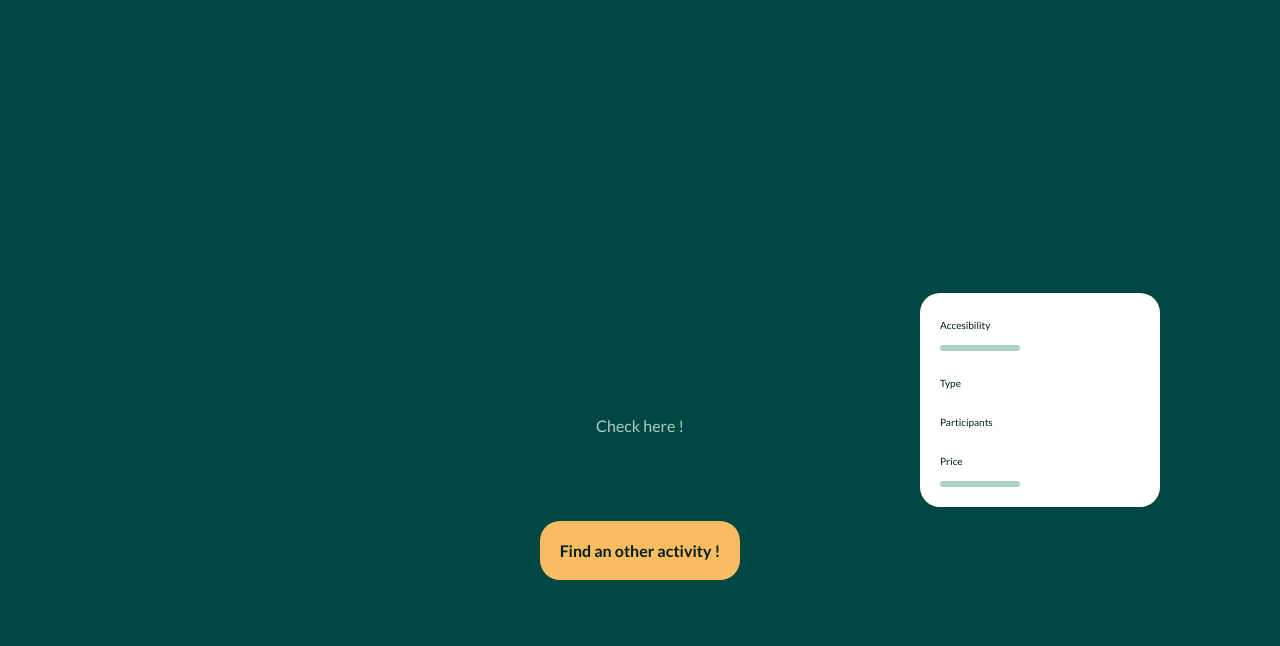
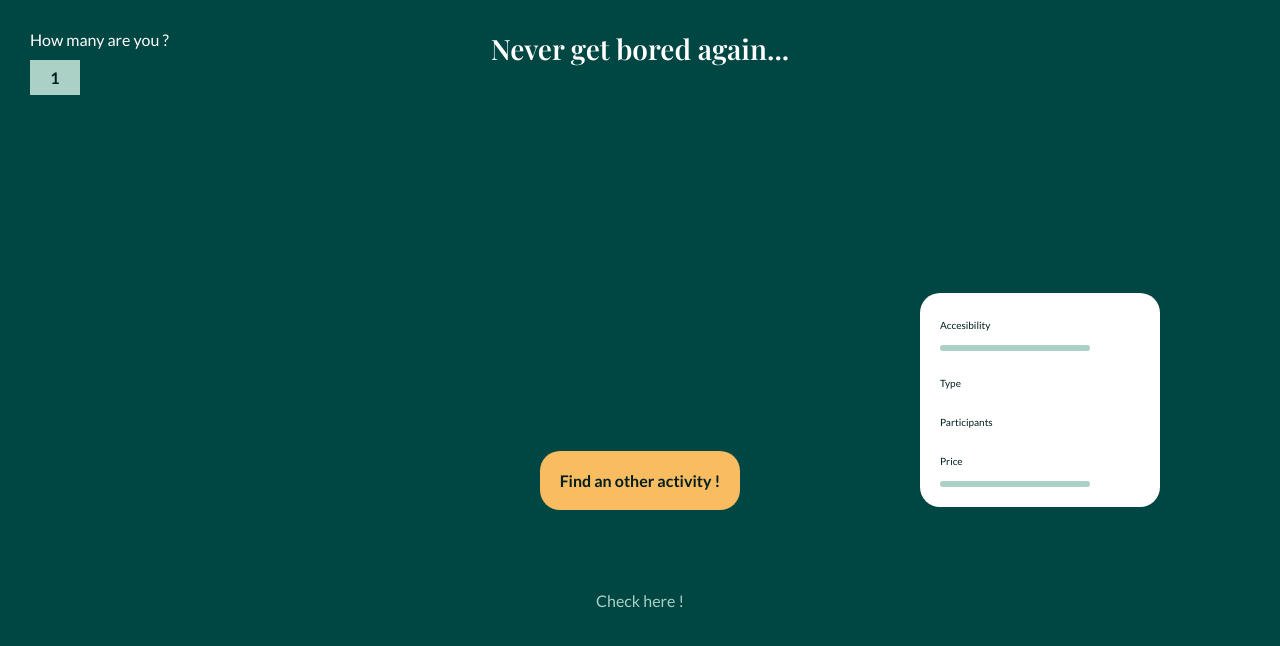
Before and after one commit to nicolasanjorand/appvuesimple, a plain HTML site: page index.html in a window 1280 px wide. Drawn offline with nearby package versions, Linux system fonts and the light colour scheme; no server answers.

Commit message:
Finalisation de l'application

```diff
--- a/index.html
+++ b/index.html
@@ -5,9 +5,10 @@
         <meta http-equiv="X-UA-Compatible" content="IE=edge" />
         <meta name="viewport" content="width=device-width, initial-scale=1" />
         <link rel="stylesheet" href="https://cdnjs.cloudflare.com/ajax/libs/font-awesome/4.7.0/css/font-awesome.min.css">
-        <title>Marvel Characters</title>
+        <title>Never get bored again</title>
         <style>
             @import url('https://fonts.googleapis.com/css2?family=Lato:ital,wght@0,100;0,300;0,400;0,700;0,900;1,100;1,300;1,400;1,700;1,900&display=swap');
+            @import url('https://fonts.googleapis.com/css2?family=Playfair+Display:wght@600&display=swap');
 
             [v-cloak] {
                 display: none;
@@ -36,33 +37,35 @@
             .title {
                 font-size: 28px;
                 font-weight: 900;
+                width: 600px;
+                text-align: center;
             }
 
             progress {
                 border: 0;
                 height: 6px;
                 border-radius: 20px;
-                width: 80px;
+                width: 150px;
             }
             progress::-webkit-progress-bar {
                 border: 0;
                 height: 6px;
                 border-radius: 20px;
                 background-color: #abd1c6;
-                width: 80px;
+                width: 150px;
             }
             progress::-webkit-progress-value {
                 border: 0;
                 height: 6px;
                 border-radius: 20px;
                 background-color: #004643;
-                width: 80px;
+                width: 150px;
             }
             progress::-moz-progress-bar {
                 border: 0;
                 height: 6px;
                 border-radius: 20px;
-                width: 80px;
+                width: 150px;
             }
 
             .grid-wrapper {
@@ -108,7 +111,7 @@
             .link {
                 position: absolute;
                 color: #abd1c6;
-                margin-top: 50px;
+                margin-top: 400px;
                 cursor: pointer;
                 z-index: 2;
                 display: none;
@@ -118,11 +121,11 @@
                 display: block;
             }
 
-            button {
+            .button {
                 all: unset;
                 position: absolute;
                 cursor: pointer;
-                margin-top: 300px;
+                margin-top: 160px;
                 z-index: 2;
                 background-color: #f9bc60;
                 color: #001e1d;
@@ -132,18 +135,62 @@
                 transition: all 0.3s ease-in-out;
             }
 
-            button:hover {
+            .button:hover {
                 background-color: #fffffe;
+            }
+
+            label {
+                position: absolute;
+                margin-left: 30px;
+                margin-top: 30px;
+            }
+
+            select{
+                all: unset;
+                position: absolute;
+                z-index: 2;
+                background-color: #abd1c6;
+                color: #001e1d;
+                font-weight: 600;
+                transition: all 0.3s ease-in-out;
+                text-align: center;
+                width: 50px;
+                height: 35px;
+                margin-left: 30px;
+                margin-top: 60px;
+                line-height: 35px;
+            }
+
+            option {
+                all: unset;
+            }
+
+            .logo {
+                font-size: 28px;
+                font-weight: 900;
+                position: absolute;
+                align-self: flex-start;
+                margin-top: 30px;
+                font-family: 'Playfair Display', serif;
             }
 
         </style>
     </head>
     <body>
         <form id="main" v-cloak>
+            <label for="nb">How many are you ?</label>
+            <select id="nb" name="nb" v-on:change="updateData();">
+                <option value="1">1</option>
+                <option value="2">2</option>
+                <option value="3">3</option>
+                <option value="4">4</option>
+                <option value="5">5</option>
+            </select>
             <div class="wrapper">
+                <p class="logo">Never get bored again...</p>
                 <p class="title">{{data.activity}}</p>
                 <p class="link" v-bind:class="{ 'active': data.link != ''}"><a v-bind:href="data.link" target="_blank">Check here !</a></p>
-                <button><a href="">Find an other activity !</a></button>
+                <div class="button" v-on:click="updateData();">Find an other activity !</div>
             </div>
             <div class="grid-wrapper">
                 <div class="grid">
@@ -169,8 +216,8 @@
         <script src="https://unpkg.com/axios/dist/axios.min.js"></script>
         <script src="https://unpkg.com/vue@3"></script>
         <script>
-            const apiURL =
-				"https://www.boredapi.com/api/activity";
+            let apiURL =
+				"https://www.boredapi.com/api/activity/";
 			const config = {
 			};
             const demo = Vue.createApp({
@@ -182,7 +229,26 @@
                 computed: {
 
                 },
-                mounted() {
+                created: function () {
+					this.getData();
+				},
+				methods: {
+					getData() {
+                        const self = this;
+                        axios
+                            .get(apiURL, config)
+                            .then(function (response) {
+                                self.data = response.data;
+                                console.log(self.data)
+                            })
+                            .catch(function (error) {
+                                console.log(error);
+                            });
+                    },
+                    updateData(){
+                        let nb = document.getElementById('nb').value
+                        apiURL = "https://www.boredapi.com/api/activity?participants=" + String(nb);
+                        console.log(apiURL)
                         const self = this;
                         axios
                             .get(apiURL, config)
@@ -194,6 +260,7 @@
                                 console.log(error);
                             });
                     }
+				},
             }).mount("#main");
         </script>
     </body>
```
Also changed, not shown: images/Pattern_1.png (added), images/Pattern_3.png (added). Lines whose indentation alone changed are shown as unchanged.
